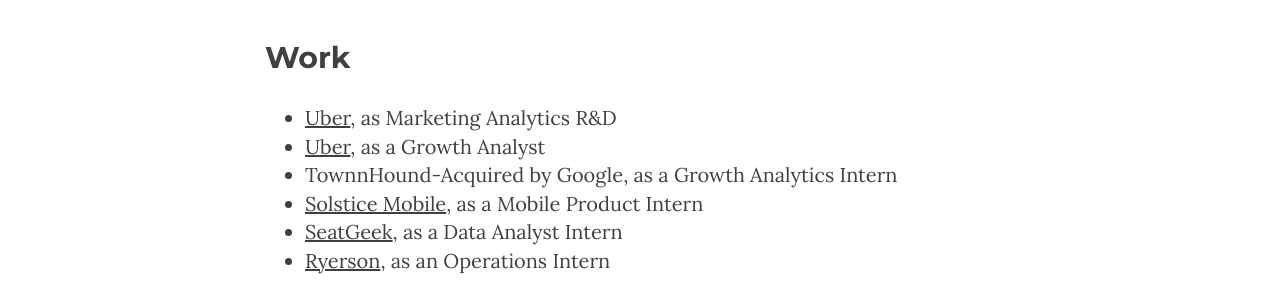
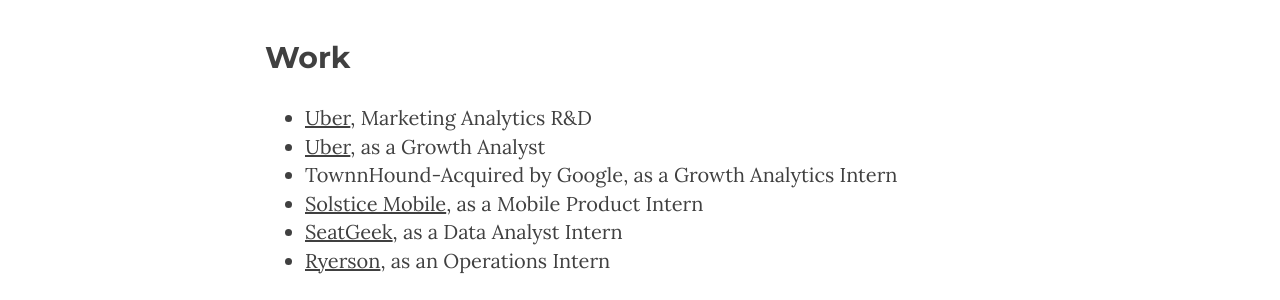
Before and after one commit to tzidar/tzidar.github.io, a Jekyll site: the page built from work.md, in a window 1280 px wide. Shown: the part 427-727 px from the top of the page. Built offline with Jekyll 4.4.1, drawn with Linux system fonts in a browser that asks for light colours; nearby versions of some CDN libraries.

Commit message:
fixing typos

```diff
--- a/work.md
+++ b/work.md
@@ -7,7 +7,7 @@
 
 
 ## Work
-* [Uber](https://www.uber.com/), as Marketing Analytics R&D
+* [Uber](https://www.uber.com/), Marketing Analytics R&D
 * [Uber](https://www.uber.com/), as a Growth Analyst
 * TownnHound-Acquired by Google, as a Growth Analytics Intern
 * [Solstice Mobile](http://www.solstice-mobile.com), as a Mobile Product Intern
```
Also changed, not shown: about.md (+1 -1 lines).
